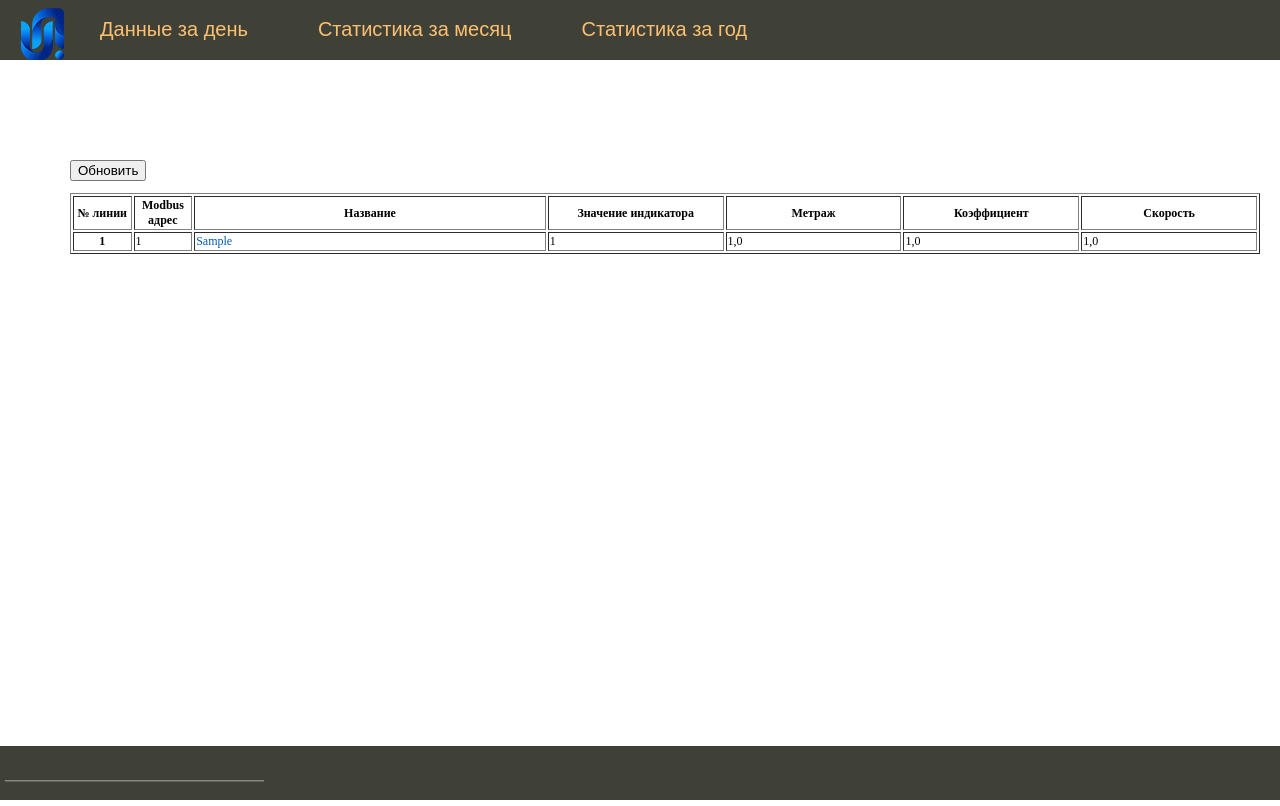
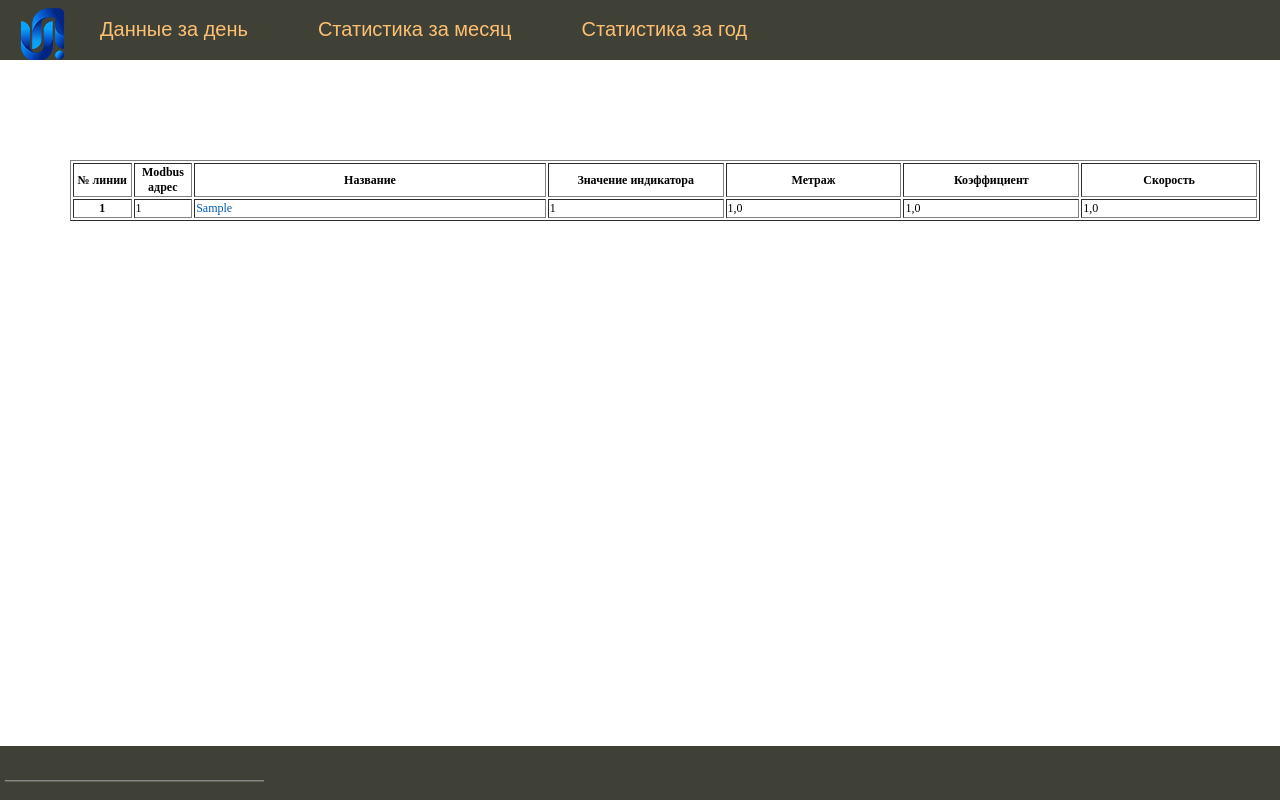
Before and after one commit to DorofeevAlexandr/kmv_2, a Django app: page /tuning in a window 1280 px wide. Run offline with Django 4.2, Linux system fonts and the light colour scheme; tables that the repository leaves empty hold one stand-in row (values such as "Sample post"); parts of the project's set-up code (start-up, migrations or seed data) failed here and were passed over.

Commit message:
Удалил кнопку обновления из страницы настроек

```diff
--- a/backend/lines/templates/lines/tuning.html
+++ b/backend/lines/templates/lines/tuning.html
@@ -2,12 +2,6 @@
 
 {% block content %}
 <ul class="list-articles">
-
-    <form action="" method="post" enctype="multipart/form-data">
-        {% csrf_token %}
-        {{ form.as_p }}
-        <p><button type="submit">Обновить</button></p>
-    </form>
 
 <div class="tabs">
 
```
